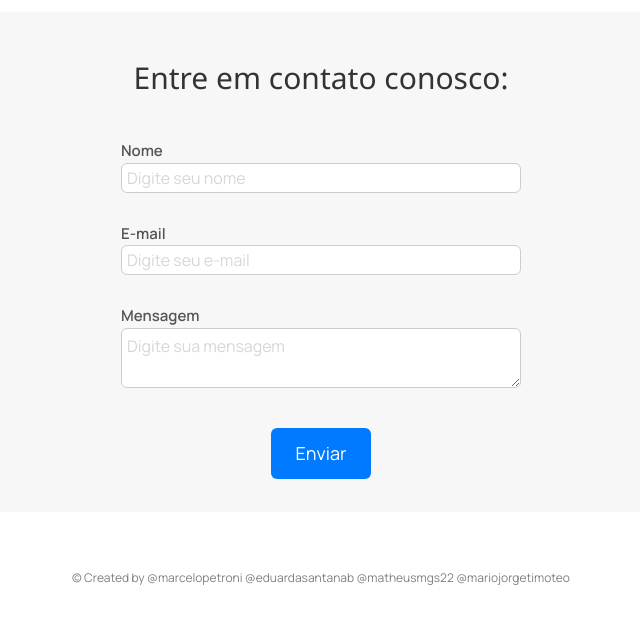
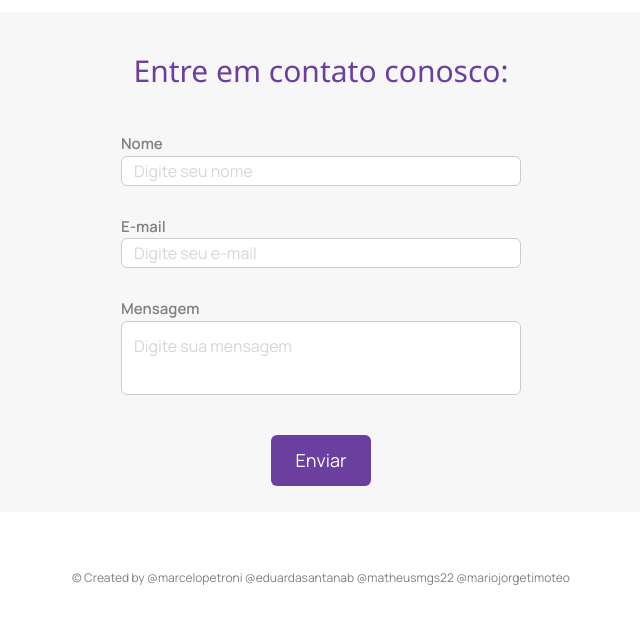
Before and after one commit to eduardasantanab/roteiro-cultural, a plain HTML site: page index.html in a window 1280 px wide. Shown: the part 1578-2201 px from the top of the page, without its empty margins (319-959 px from the left). Drawn offline with nearby package versions, Linux system fonts and the light colour scheme.

Commit message:
colocando a cor do titulo newsletter

```diff
--- a/index.html
+++ b/index.html
@@ -21,7 +21,6 @@
             <li><a href="../index.html">início</a></li>
             <li><a href="/novidades/index.html">Novidades</a></li>
             <li><a href="/produtos/index.html">Loja</a></li>
-
         </ul>
 
         <div class="links">
@@ -112,8 +111,10 @@
             </div>
         </div>
     </section>
+
     <section class="form-section">
         <h2 class="form-title">Entre em contato conosco:</h2>
+
         <form action="" method="post" class = "forms-newsletter">
             <div class="nome-container">
                 <label for="name" class="form-label">Nome</label>
@@ -121,11 +122,11 @@
             </div>
             <div class="email-container">
                 <label for="email" class="form-label">E-mail</label>
-                <input  id = "email" type="email" name="email" class="form-email" placeholder="Digite seu e-mail">
+                <input  id ="email" type="email" name="email" class="form-email" placeholder="Digite seu e-mail">
             </div>
             <div class="message-container">
                 <label for="message" class="form-label">Mensagem</label>
-                <textarea id = "message" name="message" class="form-textarea" placeholder="Digite sua mensagem"></textarea>
+                <textarea id = "message" style="resize: none" name="message" class="form-textarea" placeholder="Digite sua mensagem"></textarea>
             </div>
             <button type="submit" class="form-button">Enviar</button>
         </form>
--- a/style.css
+++ b/style.css
@@ -85,6 +85,7 @@ main {
     justify-content: center;
     gap: 150px;
 }
+
 /* box cinza */
 
 .glass-box{
@@ -386,6 +387,7 @@ main {
 
 
 /* forms usuário */
+
 .form-section {
     display: flex;
     flex-direction: column;
@@ -418,7 +420,7 @@ main {
 
 .form-title {
     font-size: 30px;
-    color: #333333;
+    color: #6b3fa0;
     margin-bottom: 10px;
     font-weight: 500;
 }
@@ -426,7 +428,7 @@ main {
 .form-label {
     align-self: flex-start;
     margin-top: 15px;
-    color: #555555;
+    color: grey;
     font-weight: 600;
 }
 
@@ -438,13 +440,13 @@ main {
 .form-email,
 .form-textarea {
     width: 400px;
-    padding: 5px;
-    border: 1px solid #cccccc;
-    border-radius: 6px;
     font-size: 16px;
     color: #333333;
     margin-bottom: 15px;
     transition: border-color 0.3s;
+    border-radius: 6px;
+    padding: 12px;
+    border: 1px solid #ccc;
 }
 
 .form-input:focus,
@@ -456,7 +458,7 @@ main {
     margin-top: 25px;
     padding: 12px 25px;
     border: none;
-    background-color: #007bff;
+    background-color: #6b3fa0;
     color: #ffffff;
     border-radius: 6px;
     cursor: pointer;
@@ -465,9 +467,8 @@ main {
 }
 
 .form-button:hover {
-    background-color: #0056b3;
+    background-color: #eabc17;
 }
-
 
 /*  Footer */
 
```
